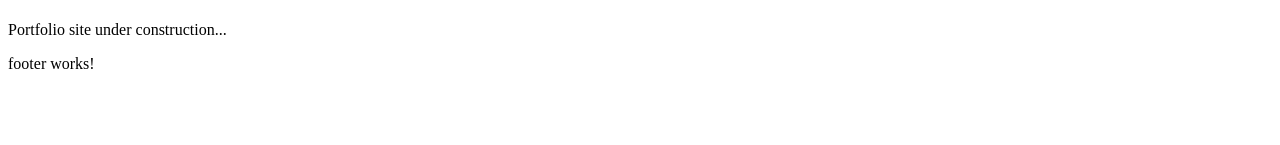
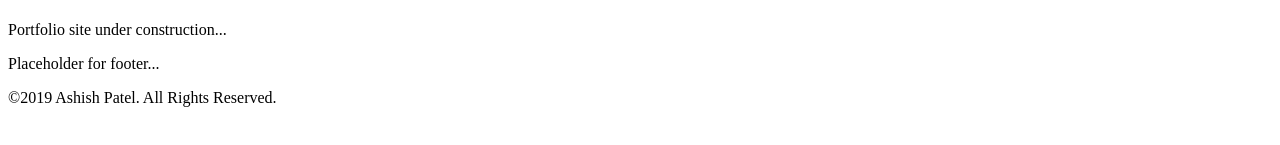
Before and after one commit to ashishpatelcs/portfolio-site, an Angular app: page / in a window 1280 px wide. Shown: the part 263-408 px from the top of the page. Built offline with nearby package versions, Linux system fonts and the light colour scheme.

Commit message:
Updated footer template

```diff
--- a/src/app/footer/footer.component.html
+++ b/src/app/footer/footer.component.html
@@ -1,3 +1,6 @@
 <p>
-  footer works!
+  Placeholder for footer...
 </p>
+<p>
+  &copy;2019 Ashish Patel. All Rights Reserved.
+</p>
```
